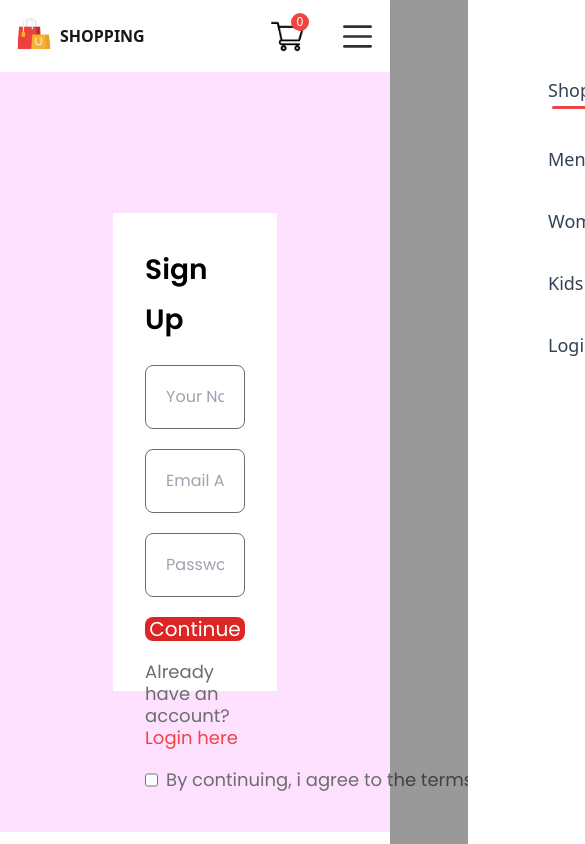
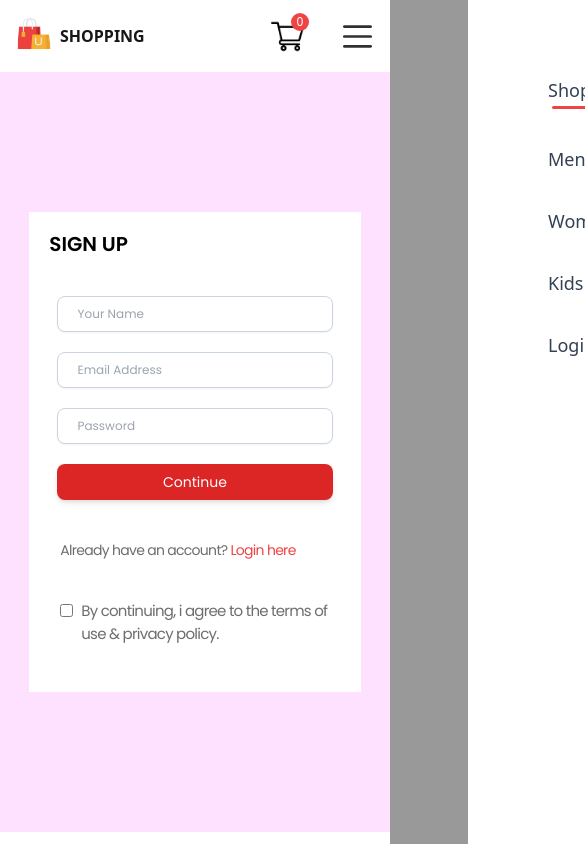
Before and after one commit to Twana9/E-Commerce-React-App, a React (Vite) app: page /login in a window 390 px wide. Shown: the top 844 px of the page, 585 px wide, since content can reach past the window. Built offline with nearby package versions, Linux system fonts and the light colour scheme; a web font is replaced by a local one.

Commit message:
responsive login page

```diff
--- a/src/Pages/LoginSignup.jsx
+++ b/src/Pages/LoginSignup.jsx
@@ -5,46 +5,67 @@ export function LoginSignup() {
     items-center font-poppins"
     >
       <div
-        className="flex flex-col w-[42%] h-[63%] bg-white
-      p-8 gap-5"
+        className="flex flex-col w-[38%] h-[450px] bg-white
+      p-8 gap-5 max-lg:w-[55%] max-md:w-[65%] max-md:h-[500px]
+      max-sm:w-[85%] max-sm:p-5 max-sm:gap-10 max-sm:h-[480px]"
       >
-        <h1 className="text-3xl font-semibold">Sign Up</h1>
+        <h1
+          className="text-3xl font-semibold
+        max-sm:text-xl uppercase"
+        >
+          Sign Up
+        </h1>
         <div
           className="flex flex-col justify-center items-center
-        gap-5"
+        gap-5 max-sm:gap-5"
         >
           <input
-            className="w-[100%] h-16 border border-0.5 px-5
-             border-slate-gray rounded-lg"
+            className="w-[95%] h-10 border border-0.5 px-5
+             border-slate-300 text-sm rounded-lg outline-none
+             focus:ring-1 focus:ring-slate-400 shadow-sm max-sm:h-9
+             max-sm:text-xs"
             type="text"
             placeholder="Your Name"
           />
           <input
-            className="w-[100%] h-16 border border-0.5 px-5
-             border-slate-gray rounded-lg"
+            className="w-[95%] h-10 border border-0.5 px-5
+             border-slate-300 text-sm rounded-lg outline-none
+             focus:ring-1 focus:ring-slate-400 shadow-sm max-sm:h-9
+             max-sm:text-xs"
             type="email"
             placeholder="Email Address"
           />
           <input
-            className="w-[100%] h-16 border border-0.5 px-5
-             border-slate-gray rounded-lg"
+            className="w-[95%] h-10 border border-0.5 px-5
+             border-slate-300 text-sm rounded-lg outline-none
+             focus:ring-1 focus:ring-slate-400 shadow-sm max-sm:h-9
+             max-sm:text-xs"
             type="password"
             placeholder="Password"
           />
+          <button
+            className="w-[95%] min-h-10 bg-red-600 text-white
+        rounded-lg text-lg hover:bg-red-500 shadow-md max-sm:min-h-9
+        max-sm:text-sm"
+          >
+            Continue
+          </button>
         </div>
-        <button
-          className="w-full h-16 bg-red-600 text-white
-        rounded-lg text-xl hover:bg-red-500 "
+        <p
+          className="text-[16px] text-slate-gray ml-[11px]
+        max-sm:tracking-tighter max-sm:text-sm max-sm:whitespace-nowrap
+        "
         >
-          Continue
-        </button>
-        <p className="text-lg text-slate-gray">
           Already have an account?{" "}
           <span className="text-red-500">Login here</span>
         </p>
-        <div className="flex gap-2">
-          <input type="checkbox" />
-          <p className="text-lg text-slate-gray whitespace-nowrap">
+        <div className="flex gap-2 ml-[11px] max-xl:items-start">
+          <input type="checkbox" className="max-xl:mt-1" />
+          <p
+            className="text-[15px] text-slate-gray
+           whitespace-nowrap tracking-tight
+           max-xl:whitespace-normal max-sm:tracking-tighter"
+          >
             By continuing, i agree to the terms of use & privacy policy.
           </p>
         </div>
```
